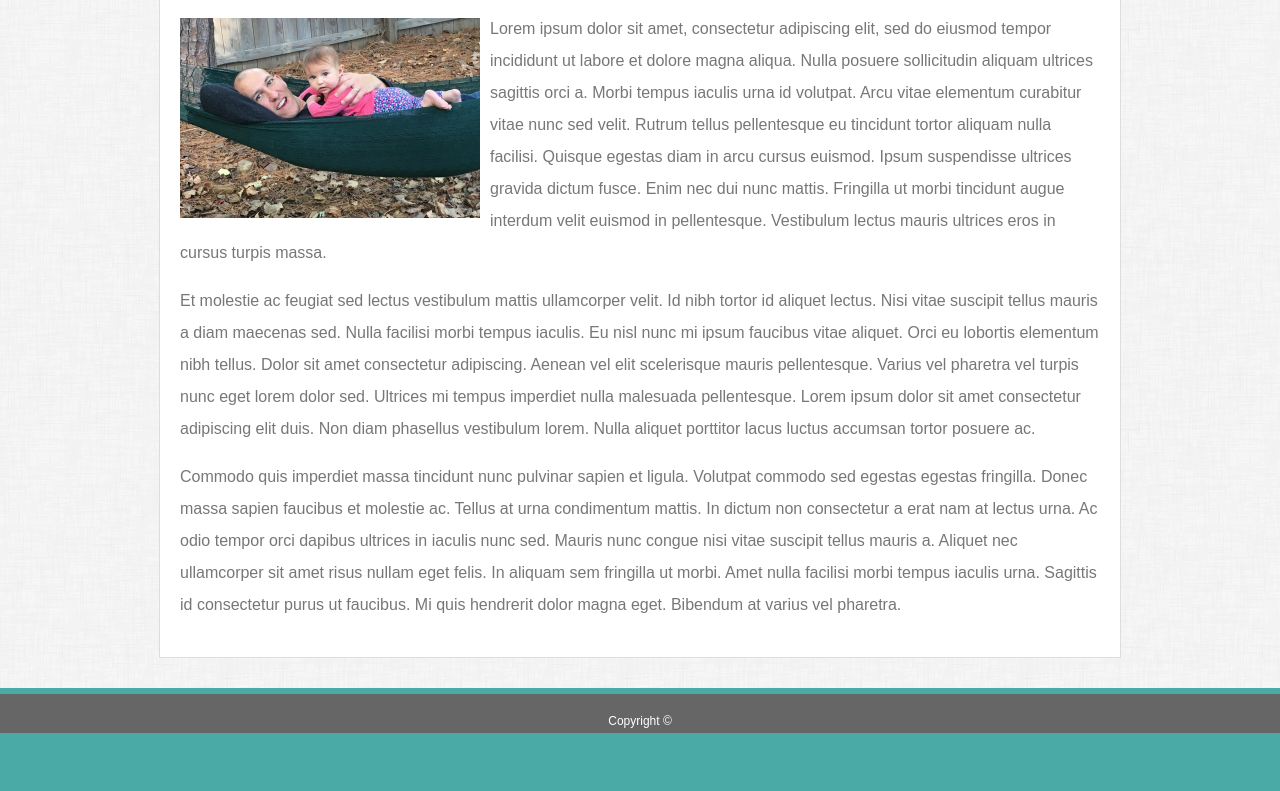
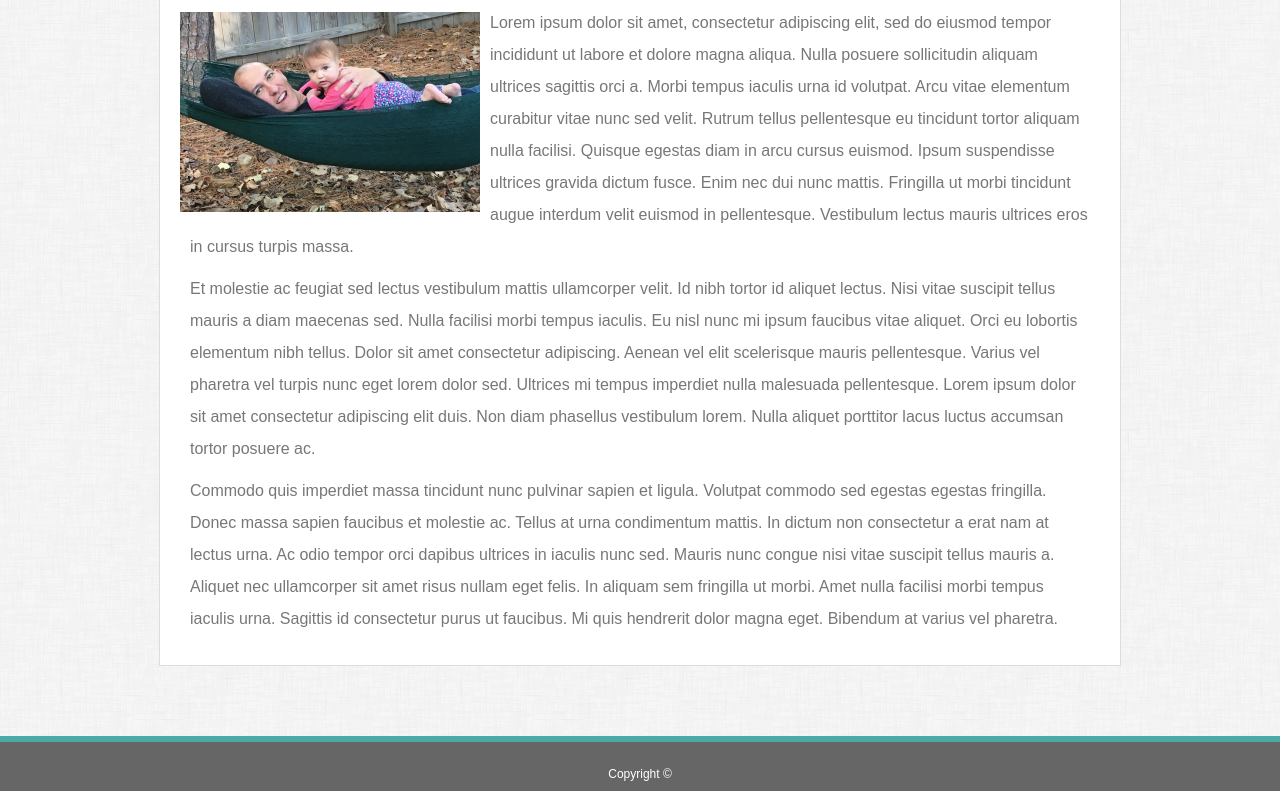
Before and after one commit to milligda/Basic-Portfolio, a plain HTML site: page index.html in a window 1280 px wide. Shown: the part 179-970 px from the top of the page. Before the commit the page ends 912 px from the top, so only its background shows below. Drawn offline with Linux system fonts and the light colour scheme.

Commit message:
Cleanup changes to porfolio project

```diff
--- a/assets/css/style.css
+++ b/assets/css/style.css
@@ -28,6 +28,7 @@ h1 {
     padding: 0;
     font-size: 30px;
     line-height: 30px;
+    font-weight: bold;
 }
 
 h3 {
@@ -37,6 +38,7 @@ h3 {
 
 p {
     line-height: 2em;
+    margin: 10px;
 }
 
 hr {
@@ -95,7 +97,7 @@ nav ul li a:hover {
 
 .content-container {
     max-width: 960px;
-    margin: 20px auto 50px auto;
+    margin: 20px auto 125px auto;
     padding: 0px;
     background-color: #ffffff;
     border: #dddddd solid 1px;
@@ -203,3 +205,7 @@ footer {
     line-height: 14px;
     border-top:  #4aaaa5 solid 6px;
 }
+
+.copyright {
+    margin: 0;
+}
--- a/index.html
+++ b/index.html
@@ -6,6 +6,7 @@
     <meta http-equiv="X-UA-Compatible" content="ie=edge">
     <title>Daniel Milligan Portfolio</title>
 
+    <link rel="stylesheet" type="text/css" href="assets/css/reset.css">
     <link rel="stylesheet" type="text/css" href="assets/css/style.css">
 </head>
 
@@ -35,7 +36,7 @@
             <hr>
 
             <div class="about-section">
-                <img id="about-image" src="assets/images/dan-about-image.jpg" alt="Daniel Milligan Picture">
+                <img id="about-image" src="assets/images/Dan-about-image.jpg" alt="Daniel Milligan Picture">
                 <p>
                     Lorem ipsum dolor sit amet, consectetur adipiscing elit, sed do eiusmod tempor incididunt ut labore et dolore magna aliqua. Nulla posuere sollicitudin aliquam ultrices sagittis orci a. Morbi tempus iaculis urna id volutpat. Arcu vitae elementum curabitur vitae nunc sed velit. Rutrum tellus pellentesque eu tincidunt tortor aliquam nulla facilisi. Quisque egestas diam in arcu cursus euismod. Ipsum suspendisse ultrices gravida dictum fusce. Enim nec dui nunc mattis. Fringilla ut morbi tincidunt augue interdum velit euismod in pellentesque. Vestibulum lectus mauris ultrices eros in cursus turpis massa.
                 </p>
@@ -52,7 +53,7 @@
     </div>
 
     <footer>
-        Copyright &copy;
+        <p class="copyright">Copyright &copy;</p>
     </footer>
 
 </body>
```
Also changed, not shown: contact.html (+2 -1 lines), portfolio.html (+2 -1 lines).
